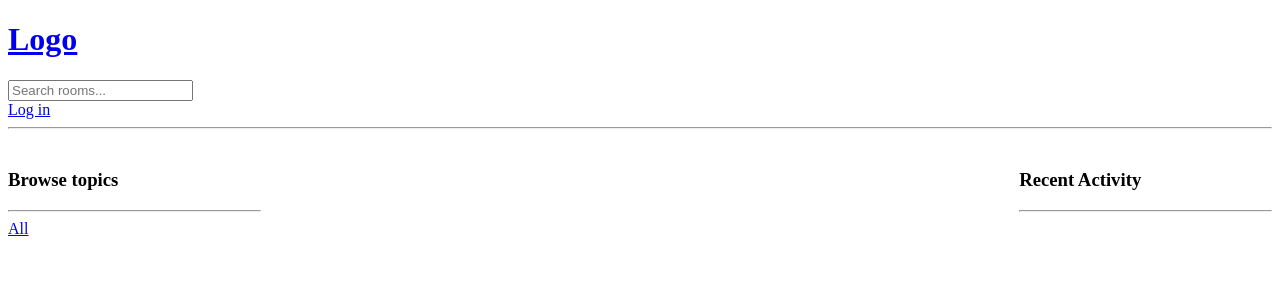
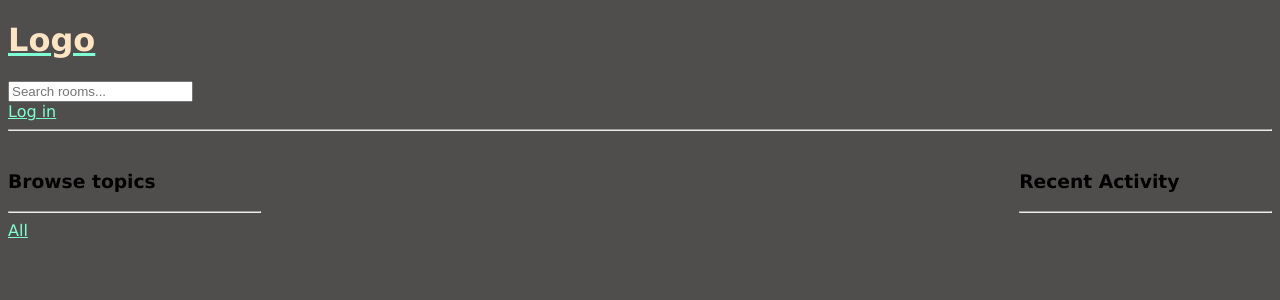
Before and after one commit to boconrads/studyrooms, a Django app: template base/templates/base/profile.html in a window 1280 px wide. Shown: the top 300 px of the page. Run offline with Django 3.2, Linux system fonts and the light colour scheme; the template is opened without the code that fills it, so the values that code supplies are empty.

Commit message:
add main style file

```diff
--- a/base/templates/base/profile.html
+++ b/base/templates/base/profile.html
@@ -2,16 +2,9 @@
 
 {% block content %}
 
-<style>
-    .profile-container {
-        display: grid;
-        grid-template-columns: 1fr 3fr 1fr;
-    }
-</style>
-
 <h1>{{ user.username }}</h1>
 
-<div class="profile-container">
+<div class="main-container">
     <div>
         {% include 'base/topics_component.html' %}
     </div>
--- /dev/null
+++ b/static/styles/main.css
@@ -0,0 +1,20 @@
+body {
+  background-color: #504d4d;
+  font-family: Verdana, Geneva, Tahoma, sans-serif;
+}
+body h1 {
+  color: bisque;
+}
+body a {
+  color: aquamarine;
+}
+body p, body span, body small {
+  color: rgb(233, 233, 233);
+}
+
+.main-container {
+  display: grid;
+  grid-template-columns: 1fr 3fr 1fr;
+}
+
+/*# sourceMappingURL=main.css.map */
--- /dev/null
+++ b/static/styles/main.scss
@@ -0,0 +1,18 @@
+body {
+    background-color: #504d4d;
+    font-family: Verdana, Geneva, Tahoma, sans-serif;
+
+    h1 {
+        color:bisque;
+    }
+    a {
+        color:aquamarine;
+    }
+    p, span, small {
+        color: rgb(233, 233, 233);
+    }
+}
+.main-container {
+    display: grid;
+    grid-template-columns: 1fr 3fr 1fr;
+}
--- a/studyrooms/settings.py
+++ b/studyrooms/settings.py
@@ -122,6 +122,12 @@ USE_TZ = True
 
 STATIC_URL = 'static/'
 
+STATICFILES_DIRS = [
+    BASE_DIR / 'static'
+]
+# letting django know that we have static files in the root directory (base_dir) in folder static
+
+
 # Default primary key field type
 # https://docs.djangoproject.com/en/4.2/ref/settings/#default-auto-field
 
--- a/templates/main.html
+++ b/templates/main.html
@@ -1,10 +1,11 @@
 <!DOCTYPE html>
+{% load static %}
 <html lang="en">
 <head>
     <meta charset="UTF-8">
     <meta name="viewport" content="width=device-width, initial-scale=1.0">
-    {% comment %} <link rel="stylesheet" type="text/css" media="screen" href="main.css" /> {% endcomment %}
-    {%comment%}<script src="main.js"></script> {% endcomment %}
+    <link rel="stylesheet" type="text/css" media="screen" href="{% static 'styles/main.css' %}">
+    {% comment %}<script src="main.js"></script> {% endcomment %}
     <title>Study Room</title>
 </head>
 <body>
```
Also changed, not shown: base/templates/base/home.html (+1 -8 lines), base/templates/base/room.html (+1 -8 lines), 1 other file.
